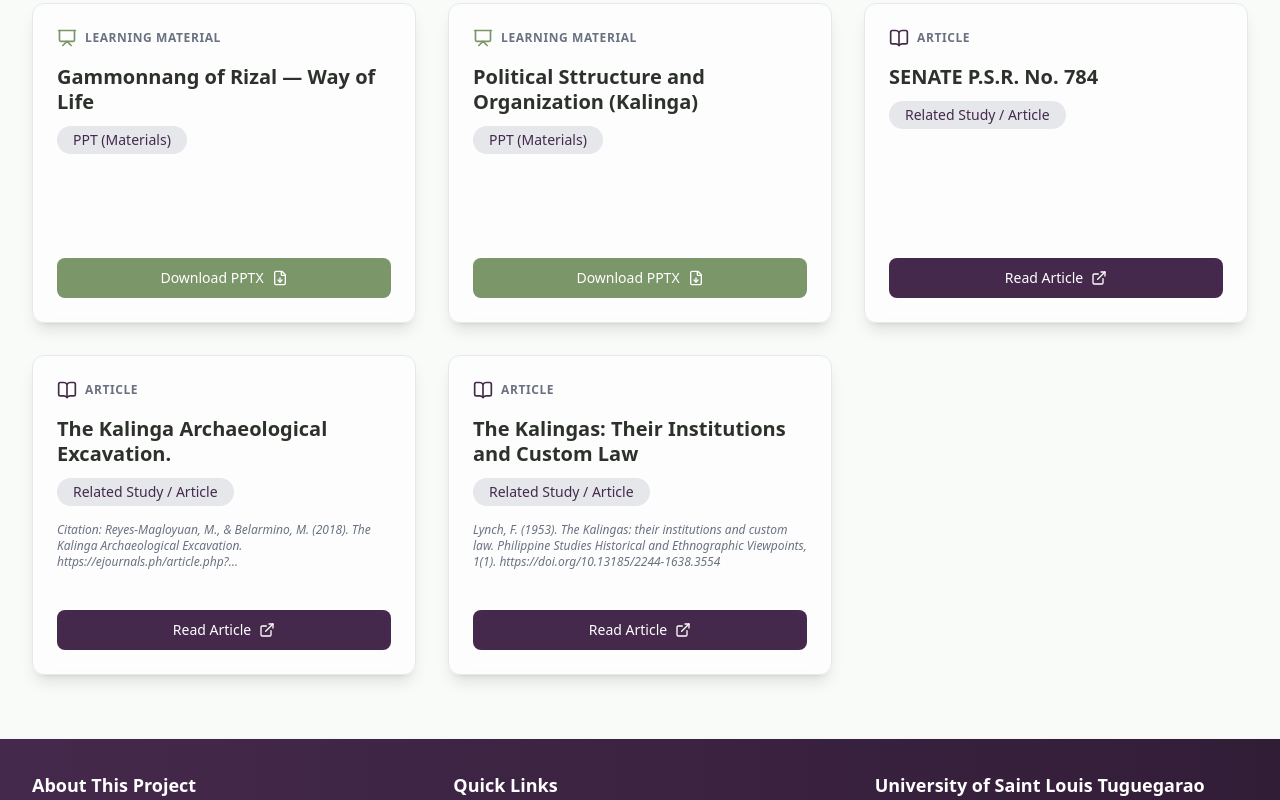
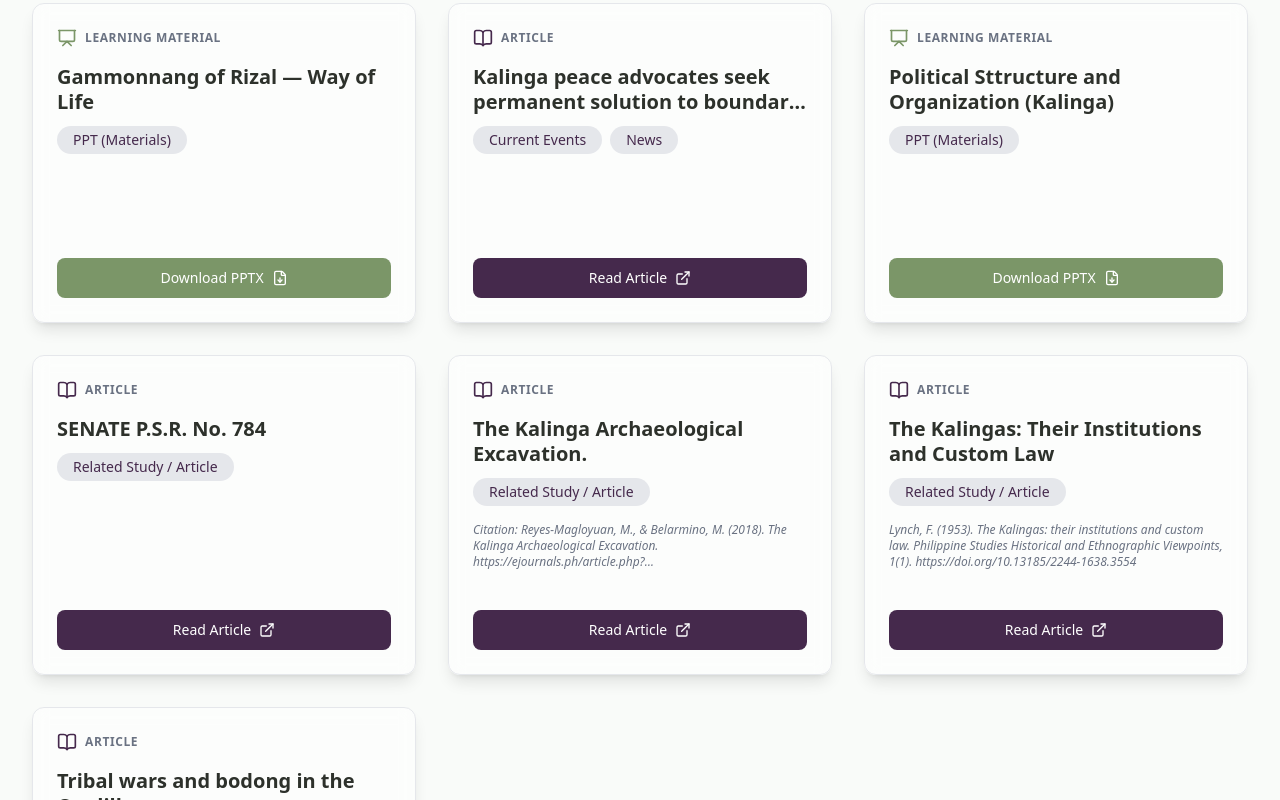
Before and after one commit to jrrd24/kalinga_thesis, a Next.js app: page /resources in a window 1280 px wide. Shown: the part 2680-3480 px from the top of the page. Built offline with nearby package versions, Linux system fonts and the light colour scheme.

Commit message:
feat: updated content

```diff
--- a/components/sections/ResourcesList.tsx
+++ b/components/sections/ResourcesList.tsx
@@ -62,7 +62,7 @@ const ResourcesList = () => {
                 <button
                   key={cat}
                   onClick={() => setSelectedType(cat)}
-                  className={`flex items-center gap-2 px-5 py-2 rounded-full text-sm font-semibold border transition-all duration-300 ${
+                  className={`flex items-center gap-2 px-5 py-2 rounded-full text-sm font-semibold border transition-all duration-300 cursor-pointer ${
                     isActive ? activeClass : inactiveClass
                   }`}
                 >
--- a/data/resourcesData.ts
+++ b/data/resourcesData.ts
@@ -127,4 +127,17 @@ export const OTHER_RESOURCES = [
     tags: ["PPT (Materials)"],
     type: "learning-material",
   },
+  {
+    title:
+      "Kalinga peace advocates seek permanent solution to boundary dispute",
+    link: "https://pia.gov.ph/news/kalinga-peace-advocates-seek-permanent-solution-to-boundary-dispute/#:~:text=The%20boundary%20was%20established%20on,nga%20ili%2C%E2%80%9D%20Abbacan%20said",
+    tags: ["Current Events", "News"],
+    type: "article",
+  },
+  {
+    title: "Tribal wars and bodong in the Cordillera",
+    link: "https://philippinerevolution.nu/1998-2005/cgi_bin/abshow/abshowba.htm?year=2003;month=10;day=07;edition=eng;article=07",
+    tags: ["Current Events", "News"],
+    type: "article",
+  },
 ];
```
